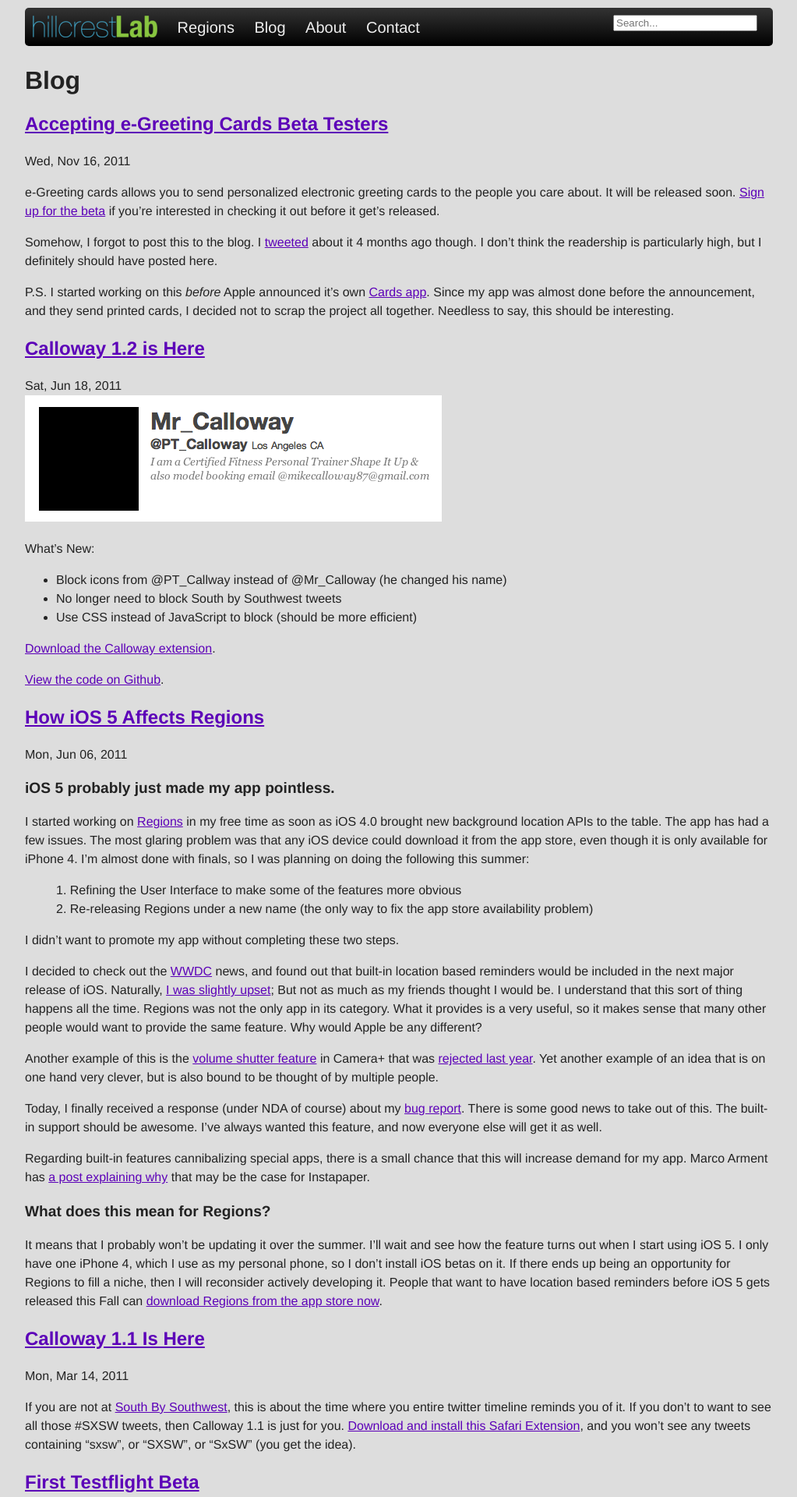
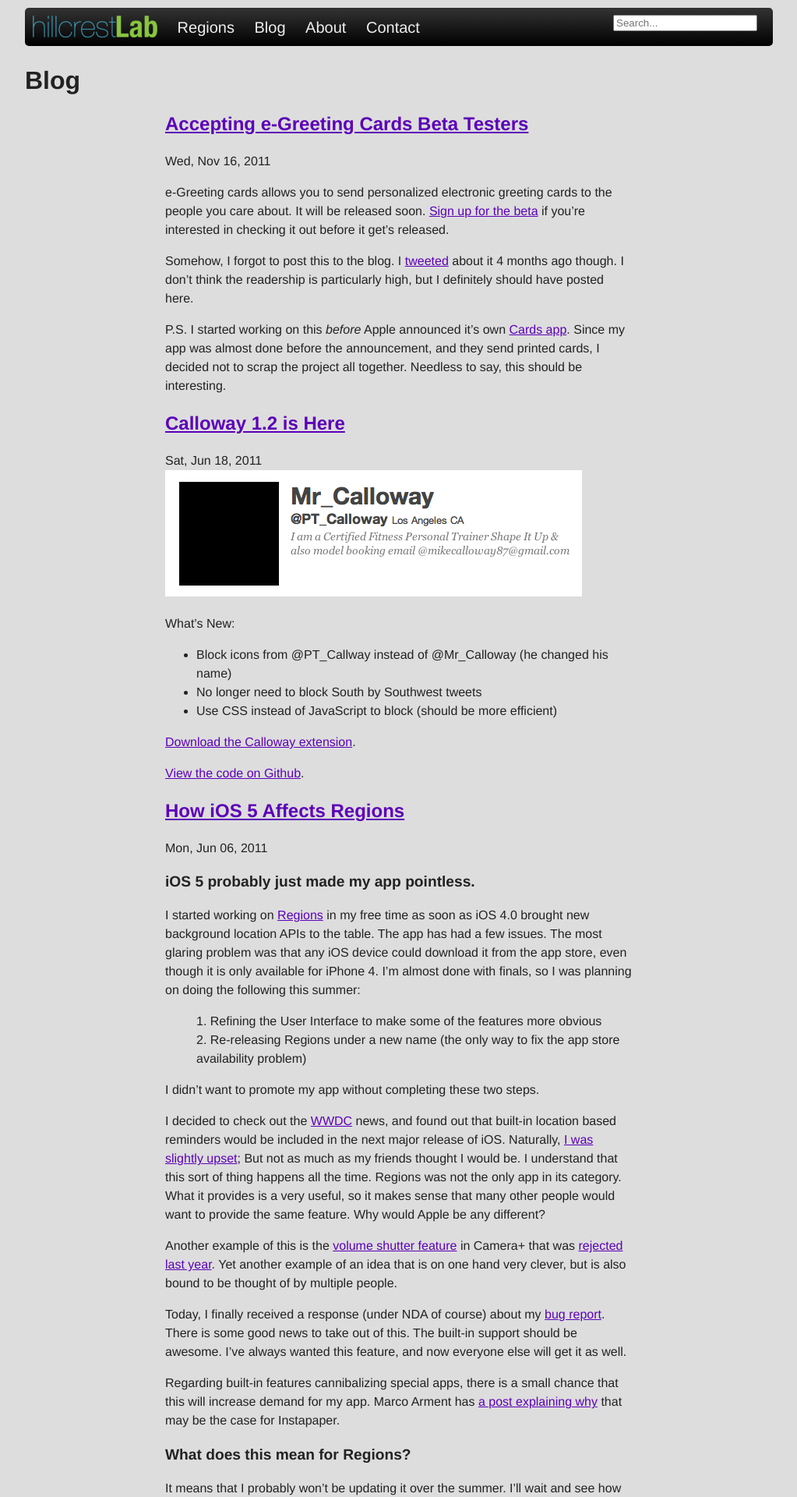
Before and after one commit to derrickj/hillcrestlab.com, a Jekyll site: the page built from blog/index.html, in a window 1280 px wide. Shown: the top 1920 px of the page at 78% size, without its empty margins (128-1151 px from the left). Built offline with Jekyll 4.4.1, drawn with Linux system fonts in a browser that asks for light colours; nearby versions of some CDN libraries; Markdown is read by kramdown in place of the engine named in the settings.

Commit message:
max-width on blog for easier reading

```diff
--- a/css/style.css
+++ b/css/style.css
@@ -99,6 +99,10 @@ header nav a:hover {
 /*all links purple*/
 a {
 	color:#5C00B8;
+}
+article {
+  max-width: 600px;
+  margin: 1em auto;
 }
 /* Home page*/
 .tagline_container {
```
